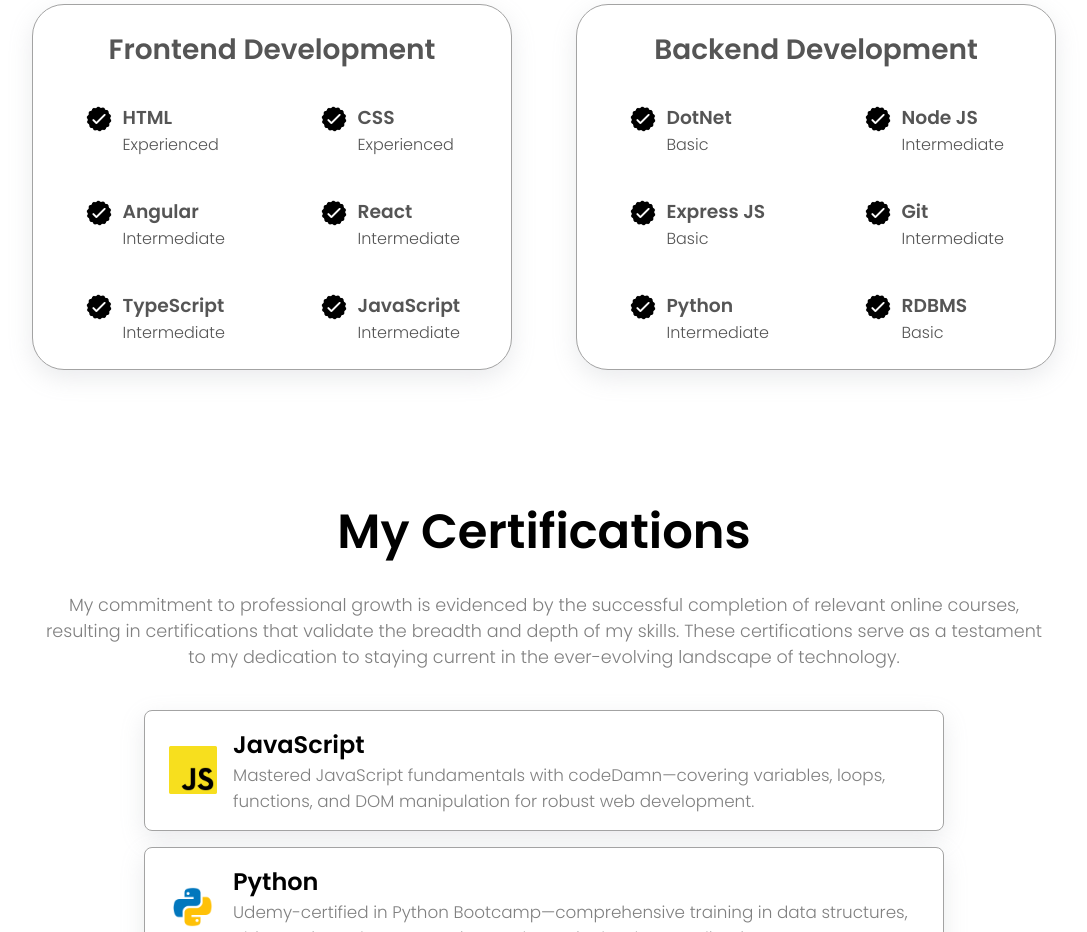
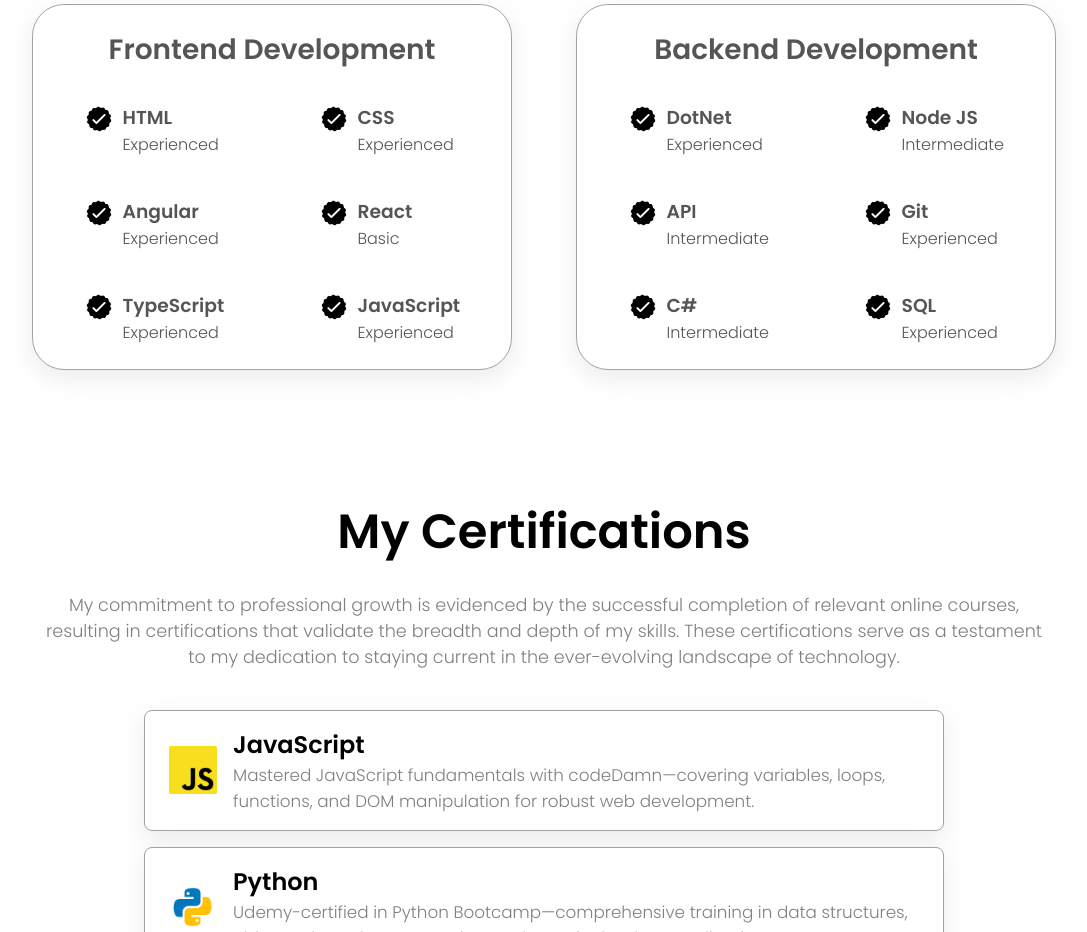
Before and after one commit to VikashKhann/myPortfolio, a React (Create React App) app: page / in a window 1280 px wide. Shown: the part 1080-2012 px from the top of the page, without its empty margins (96-1183 px from the left). Built offline with nearby package versions, Linux system fonts and the light colour scheme.

Commit message:
recent update

```diff
--- a/src/components/experience/experience.js
+++ b/src/components/experience/experience.js
@@ -54,7 +54,7 @@ const Experience = ({ darkMode }) => {
                 />
                 <div>
                   <h3>Angular</h3>
-                  <p>Intermediate</p>
+                  <p>Experienced</p>
                 </div>
               </article>
               <article>
@@ -65,7 +65,7 @@ const Experience = ({ darkMode }) => {
                 />
                 <div>
                   <h3>React</h3>
-                  <p>Intermediate</p>
+                  <p>Basic</p>
                 </div>
               </article>
               <article>
@@ -76,7 +76,7 @@ const Experience = ({ darkMode }) => {
                 />
                 <div>
                   <h3>TypeScript</h3>
-                  <p>Intermediate</p>
+                  <p>Experienced</p>
                 </div>
               </article>
               <article>
@@ -87,7 +87,7 @@ const Experience = ({ darkMode }) => {
                 />
                 <div>
                   <h3>JavaScript</h3>
-                  <p>Intermediate</p>
+                  <p>Experienced</p>
                 </div>
               </article>
             </div>
@@ -107,7 +107,7 @@ const Experience = ({ darkMode }) => {
                 />
                 <div>
                   <h3>DotNet</h3>
-                  <p>Basic</p>
+                  <p>Experienced</p>
                 </div>
               </article>
               <article>
@@ -128,8 +128,8 @@ const Experience = ({ darkMode }) => {
                   className="icon"
                 />
                 <div>
-                  <h3>Express JS</h3>
-                  <p>Basic</p>
+                  <h3>API</h3>
+                  <p>Intermediate</p>
                 </div>
               </article>
               <article>
@@ -140,6 +140,17 @@ const Experience = ({ darkMode }) => {
                 />
                 <div>
                   <h3>Git</h3>
+                  <p>Experienced</p>
+                </div>
+              </article>
+              <article>
+                <img
+                  src={darkMode ? darkModecheckmark : lightModecheckmark}
+                  alt="Experience icon"
+                  className="icon"
+                />
+                <div>
+                  <h3>C#</h3>
                   <p>Intermediate</p>
                 </div>
               </article>
@@ -150,19 +161,8 @@ const Experience = ({ darkMode }) => {
                   className="icon"
                 />
                 <div>
-                  <h3>Python</h3>
-                  <p>Intermediate</p>
-                </div>
-              </article>
-              <article>
-                <img
-                  src={darkMode ? darkModecheckmark : lightModecheckmark}
-                  alt="Experience icon"
-                  className="icon"
-                />
-                <div>
-                  <h3>RDBMS</h3>
-                  <p>Basic</p>
+                  <h3>SQL</h3>
+                  <p>Experienced</p>
                 </div>
               </article>
             </div>
```
Also changed, not shown: 1 other file (tests, documents, lock files or other folders).
